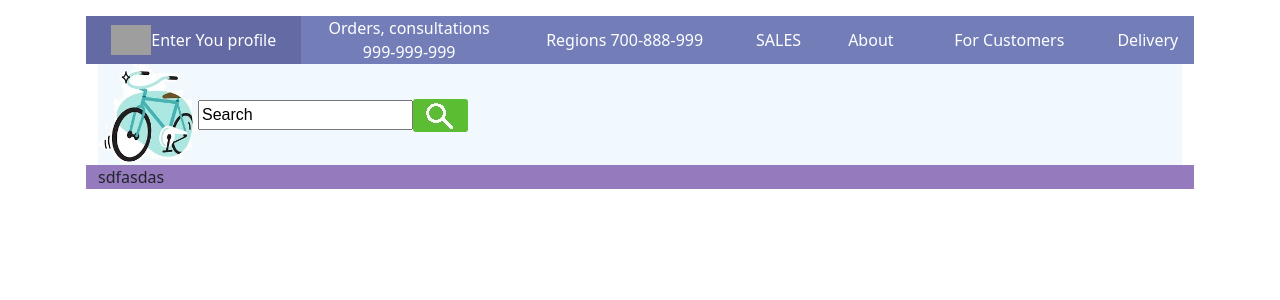
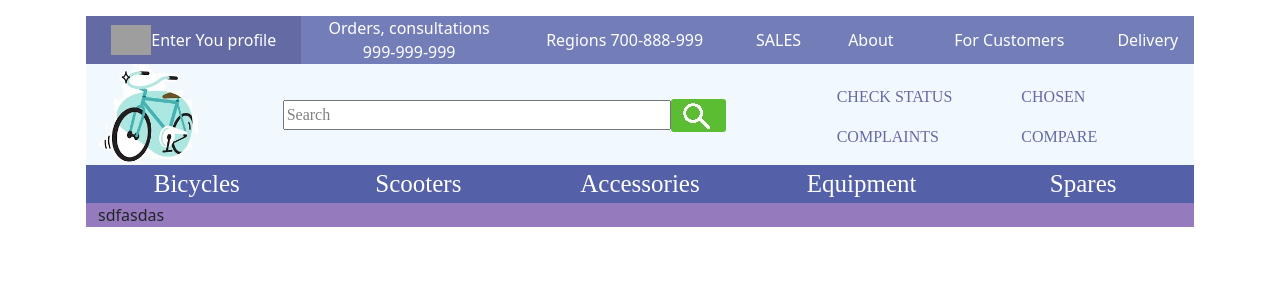
Before and after one commit to IvanVF/microservice-front, an Angular app: page / in a window 1280 px wide. Shown: the top 300 px of the page. Built offline with nearby package versions, Linux system fonts and the light colour scheme; grey boxes are pictures that could not be loaded.

Commit message:
Main page header template layout

```diff
--- a/src/app/components/header/header.component.css
+++ b/src/app/components/header/header.component.css
@@ -3,29 +3,42 @@
   color: #ffffff;
   text-align: center;
 }
+
 .header-top-item {
   display: flex;
   align-items: center;
   justify-content: center;
 }
-.img-bicycle{
-  width: 100px
+
+.img-bicycle {
+  width: 100px;
+  float: left;
 }
+
 .img-enter-profile {
   float: left;
   width: 40px;
   align-items: center;
 }
-.enter-profile{
+
+.enter-profile {
   background: #636aa4;
   cursor: pointer;
 }
+
 .header-middle {
   background-color: #f1f8fe;
   display: flex;
   align-items: center;
-  font-family: Arial,Helvetica,sans-serif;
+  font-family: "Times New Roman", Helvetica, sans-serif;
+  color: #636aa4;
 }
+
+.search-input {
+  font-family: 'Times New Roman', Helvetica, sans-serif;
+  color: gray;
+}
+
 .search-submit {
   background: #5abd32 url("src/assets/images/search.jpg") no-repeat center;
   color: transparent;
@@ -35,6 +48,20 @@
   border: 0;
   margin-bottom: -11px;
 }
-.red-input:focus {
-  color: red;
+
+.additional-links {
+  margin-top: 20px;
+  cursor: pointer;
 }
+
+.color-change :hover {
+  color: blueviolet;
+}
+
+.header-bottom {
+  background: #5460a8;
+  font-family: 'Times New Roman', Helvetica, sans-serif;
+  font-size: 25px;
+  color: white;
+  text-align: center;
+}
--- a/src/app/components/header/header.component.html
+++ b/src/app/components/header/header.component.html
@@ -4,12 +4,12 @@
       <div>
         <img src="/assets/images/enter-profile.jpg" align="left" class="img-fluid img-enter-profile">
       </div>
-      <div >
+      <div>
         Enter You profile
       </div>
 
     </div>
-    <div class="col-sm header-top-item ">
+    <div class="col-sm header-top-item">
       Orders, consultations 999-999-999
     </div>
     <div class="col-sm header-top-item ">
@@ -31,13 +31,34 @@
 </div>
 
 <div class="container">
-  <div class="header-middle">
-    <img src="/assets/images/bicycle.jpg" class="img-fluid img-bicycle">
-    <form action="">
-      <input type="text" value="Search" style="font-family: Arial, Helvetica, sans-serif">
-      <input type="submit" value="" class="search-submit">
-    </form>
+  <div class="row header-middle">
+    <div class="col-lg-2">
+      <img src="/assets/images/bicycle.jpg" class="img-fluid img-bicycle">
+    </div>
+    <div class="col-sm">
+      <form action="">
+        <input type="text" value="Search" size="40" class="search-input">
+        <input type="submit" value="" class="search-submit">
+      </form>
+    </div>
+
+    <div class="col-lg-2 additional-links color-change">
+      <p>CHECK STATUS</p>
+      <p>COMPLAINTS</p>
+    </div>
+    <div class="col-lg-2 additional-links color-change">
+      <p>CHOSEN</p>
+      <p>COMPARE</p>
+    </div>
   </div>
+</div>
 
-
+<div class="container">
+  <div class="row header-bottom">
+    <div class="col-sm">Bicycles</div>
+    <div class="col-sm">Scooters</div>
+    <div class="col-sm">Accessories</div>
+    <div class="col-sm">Equipment</div>
+    <div class="col-sm">Spares</div>
+  </div>
 </div>
```
